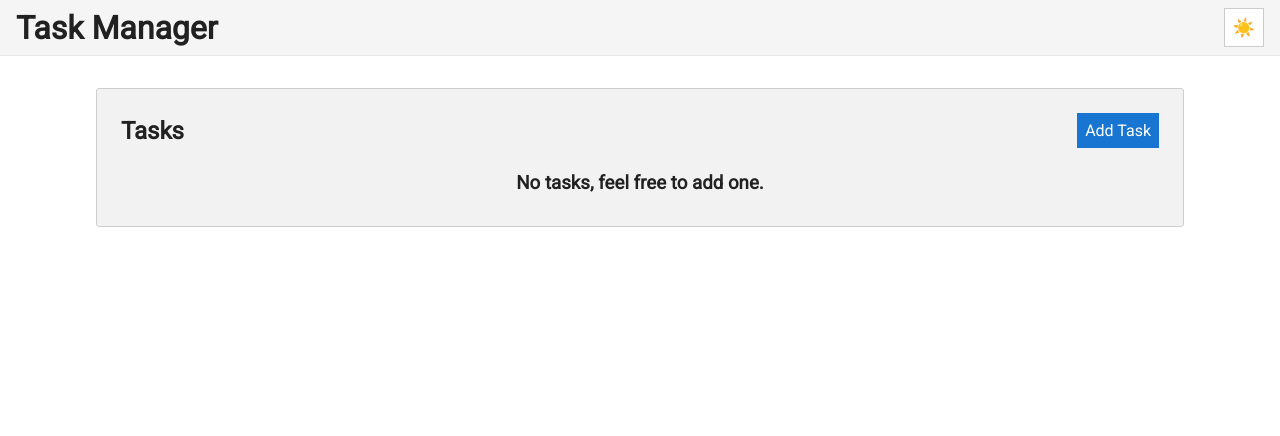
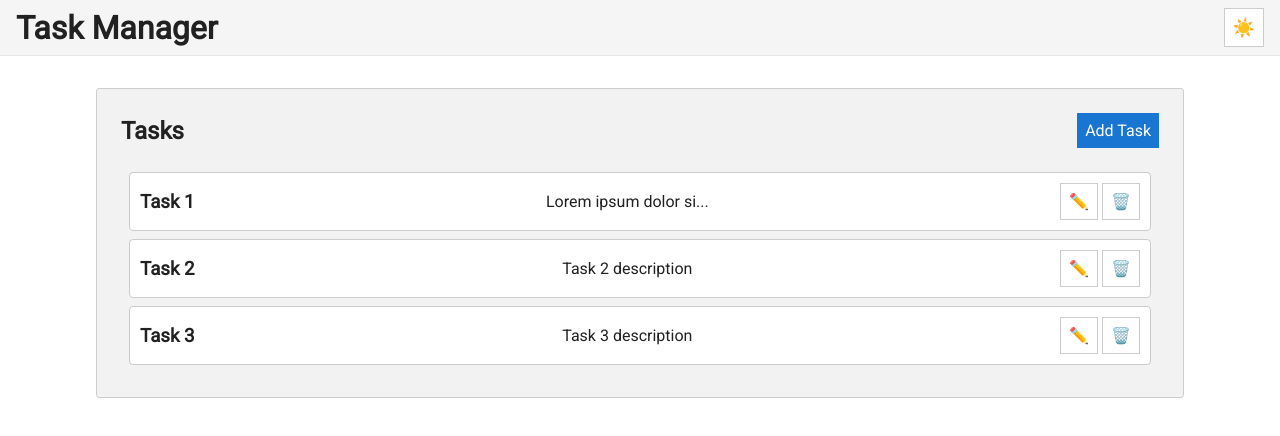
Before and after one commit to Huijiro/ebytr-frontend, a React (Vite) app: page / in a window 1280 px wide. Shown: the top 436 px of the page. Built offline with nearby package versions, Linux system fonts and the light colour scheme; a web font is replaced by a local one.

Commit message:
Created task listing

```diff
--- /dev/null
+++ b/src/components/TaskSystem/Task/index.tsx
@@ -0,0 +1,34 @@
+import { useContext } from 'react';
+import TaskI from '../../../interfaces/task.interface';
+import { ThemeContext } from '../../../utils/themeContext';
+import Button from '../../Button';
+import Text from '../../Text';
+import CSS from './task.module.css';
+
+interface Props {
+  task: TaskI;
+}
+
+function Task({ task }: Props) {
+  const { mode } = useContext(ThemeContext);
+
+  const shotenDescripition = (description: string) => {
+    if (description.length > 20) {
+      return `${description.substring(0, 20)}...`;
+    }
+    return description;
+  };
+
+  return (
+    <div className={CSS.container} data-mode={mode}>
+      <Text type="h3">{task.title}</Text>
+      <Text type="p">{shotenDescripition(task.description)}</Text>
+      <div className={CSS.buttons}>
+        <Button>✏️</Button>
+        <Button>🗑️</Button>
+      </div>
+    </div>
+  );
+}
+
+export default Task;
--- /dev/null
+++ b/src/components/TaskSystem/Task/task.module.css
@@ -0,0 +1,25 @@
+.container {
+  border-radius: 4px;
+  padding: 10px;
+  width: 100%;
+  display: flex;
+  justify-content: space-between;
+  align-items: center;
+}
+
+.container[data-mode='light'] {
+  background-color: #fff;
+  border: 1px solid hsl(0, 0%, 80%);
+}
+
+.container[data-mode='dark'] {
+  background-color: hsl(0, 0%, 30%);
+  border: 1px solid hsl(0, 0%, 40%);
+}
+
+.buttons {
+  display: flex;
+  justify-content: space-between;
+  align-items: center;
+  gap: 0.25em;
+}
--- a/src/components/TaskSystem/TasksList/index.tsx
+++ b/src/components/TaskSystem/TasksList/index.tsx
@@ -1,22 +1,21 @@
 import { useEffect, useState } from 'react';
-import Task from '../../../interfaces/task.interface';
+import TaskI from '../../../interfaces/task.interface';
 import Text from '../../Text';
+import Task from '../Task';
 import RandomTasks from './mock';
 import CSS from './tasksList.module.css';
 
 function TasksList() {
-  const [tasks, setTasks] = useState<Task[]>(RandomTasks);
+  const [tasks, setTasks] = useState<TaskI[]>(RandomTasks);
 
-  useEffect(() => {
-    setTasks([]);
-  }, []);
+  useEffect(() => {}, []);
 
   return (
     <div className={CSS.container}>
       {tasks.length === 0 ? (
         <Text type="h3">No tasks, feel free to add one.</Text>
       ) : (
-        <h1>Tasks</h1>
+        tasks.map((task) => <Task key={task.id} task={task} />)
       )}
     </div>
   );
--- a/src/components/TaskSystem/TasksList/mock.ts
+++ b/src/components/TaskSystem/TasksList/mock.ts
@@ -7,7 +7,8 @@ const RandomTasks: Task[] = [
     title: 'Task 1',
     createdAt: '2000-01-01T00:00:00.000Z',
     updatedAt: '2000-01-01T00:00:00.000Z',
-    description: 'Task 1 description',
+    description:
+      'Lorem ipsum dolor sit amet, consectetur adipiscing elit, sed do eiusmod tempor incididunt ut labore et dolore magna aliqua. Ut enim ad minim veniam, quis nostrud exercitation ullamco laboris nisi ut aliquip ex ea commodo consequat. Duis aute irure dolor in reprehenderit in voluptate velit esse cillum dolore eu fugiat nulla pariatur. Excepteur sint occaecat cupidatat non proident, sunt in culpa qui officia deserunt mollit anim id est laborum.',
     status: {
       id: 1,
       name: Status.TODO,
--- a/src/components/TaskSystem/TasksList/tasksList.module.css
+++ b/src/components/TaskSystem/TasksList/tasksList.module.css
@@ -6,4 +6,5 @@
   width: 100%;
   height: 100%;
   padding: 1em;
+  gap: 0.5em;
 }
```
